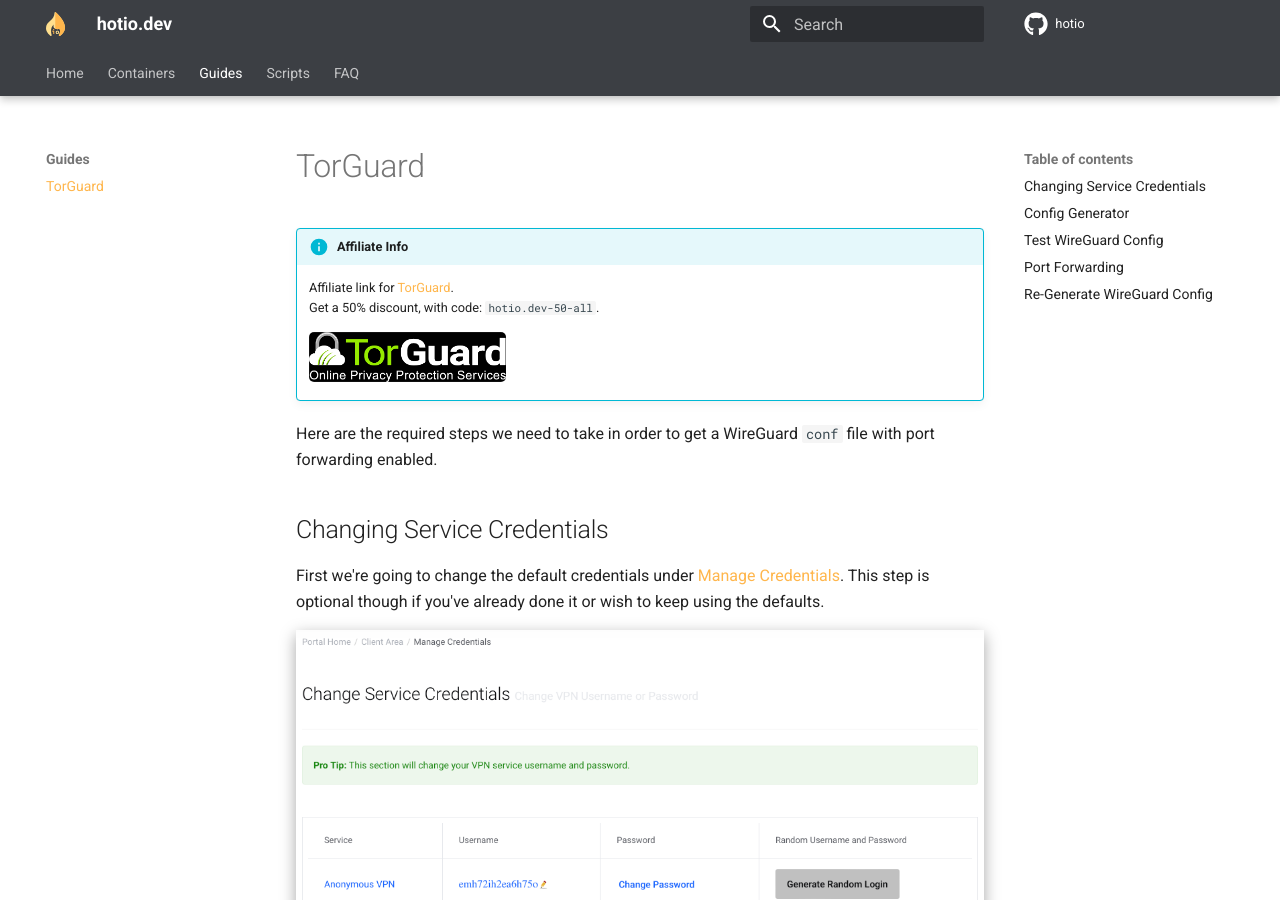
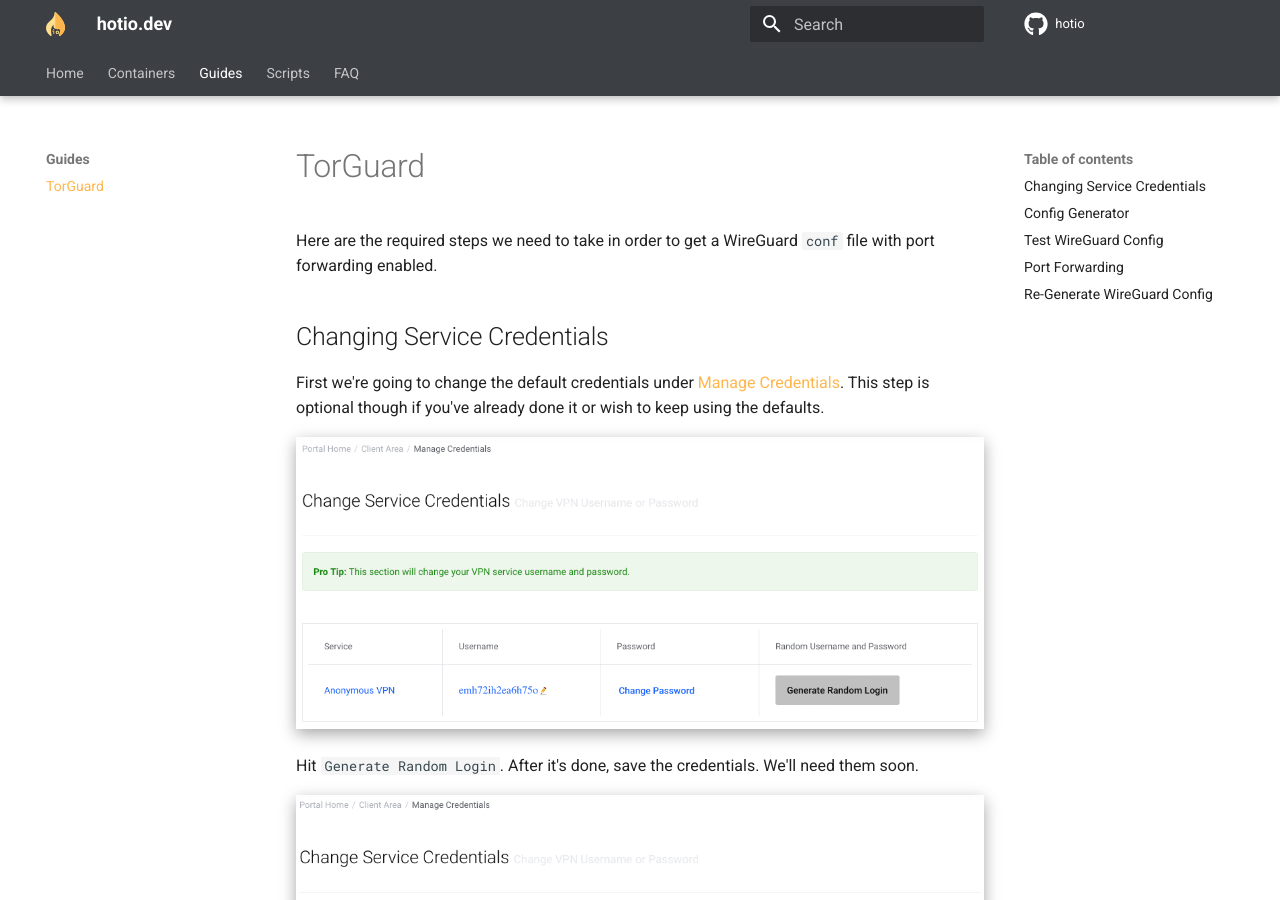
Before and after one commit to hotio/website, an MkDocs documentation site: the page built from docs/guides/torguard.md, in a window 1280 px wide and 900 px high. Built offline with MkDocs 1.6.1 and Material for MkDocs 9.7.7, drawn with Linux system fonts in a browser that asks for light colours.

Commit message:
Remove TorGuard affiliate link from guide

```diff
--- a/docs/guides/torguard.md
+++ b/docs/guides/torguard.md
@@ -1,13 +1,3 @@
-
-!!! info "Affiliate Info"
-
-    Affiliate link for [TorGuard](https://hotio.dev/torguard){: target=_blank rel="noopener" }.
-    Get a 50% discount, with code: `hotio.dev-50-all`.
-
-    <a href="https://hotio.dev/torguard" target="_blank" rel="noopener" title="50% Off: hotio.dev-50-all">
-    <img id="vpnbanner" src="/img/torguard.jpg" alt="TorGuard" width="197" height="50">
-    </a>
-
 Here are the required steps we need to take in order to get a WireGuard `conf` file with port forwarding enabled.
 
 ## Changing Service Credentials
```
